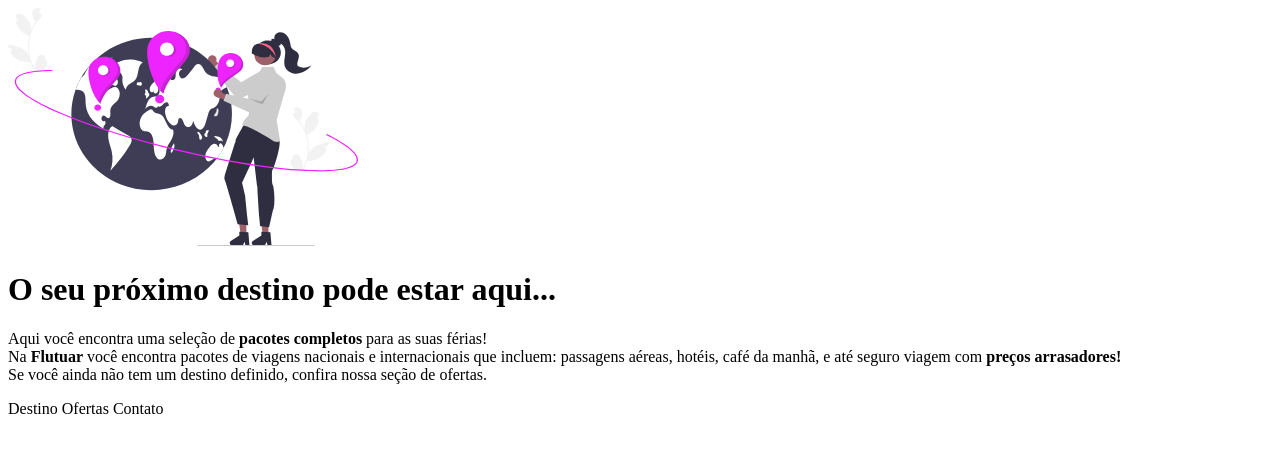
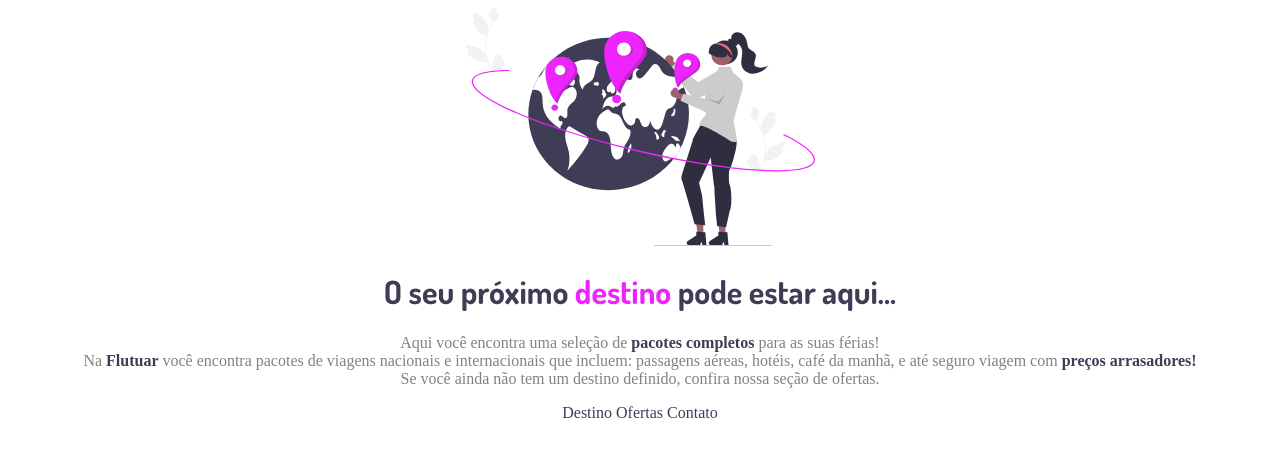
Before and after one commit to natalia-costaa/exercicioJSRocket, a plain HTML site: page stage_02/recriando_layout_01/index.html in a window 1280 px wide. Drawn offline with Linux system fonts and the light colour scheme.

Commit message:
update project

```diff
--- a/stage_02/recriando_layout_01/index.html
+++ b/stage_02/recriando_layout_01/index.html
@@ -1,9 +1,12 @@
 <!DOCTYPE html>
 <html lang="en">
 <head>
+    <link rel="preconnect" href="https://fonts.googleapis.com">
+    <link rel="preconnect" href="https://fonts.gstatic.com" crossorigin>
     <meta charset="UTF-8">
     <meta name="viewport" content="width=device-width, initial-scale=1.0">
     <link rel="stylesheet" href="style.css">
+    <link href="https://fonts.googleapis.com/css2?family=Dosis:wght@200..800&family=Open+Sans:ital,wght@0,300..800;1,300..800&display=swap" rel="stylesheet">
     <title>Flutuar.com</title>
 </head>
 <body>
@@ -21,10 +24,12 @@
             Se você ainda não tem um destino definido, confira nossa seção de ofertas.
         </p>
     </div>
+    <div class="line"></div>
     <div id="footer">
         <a>Destino</a>
         <a>Ofertas</a>
         <a>Contato</a>
     </div>
+    <div class="wave"></div>
 </body>
 </html>
--- a/stage_02/recriando_layout_01/style.css
+++ b/stage_02/recriando_layout_01/style.css
@@ -0,0 +1,26 @@
+body {
+    text-align: center;
+}
+#woman h1 {
+    font-family: "Dosis", sans-serif;
+    color: #3F3D56;
+
+}
+#woman h1 span {
+    color: #EE24FF;
+}
+#woman p {
+    color: #828282;
+}
+
+#woman strong {
+    color: #3F3D56;
+}
+
+.line {
+
+}
+
+#footer {
+    color: #3F3D56;
+}
```
